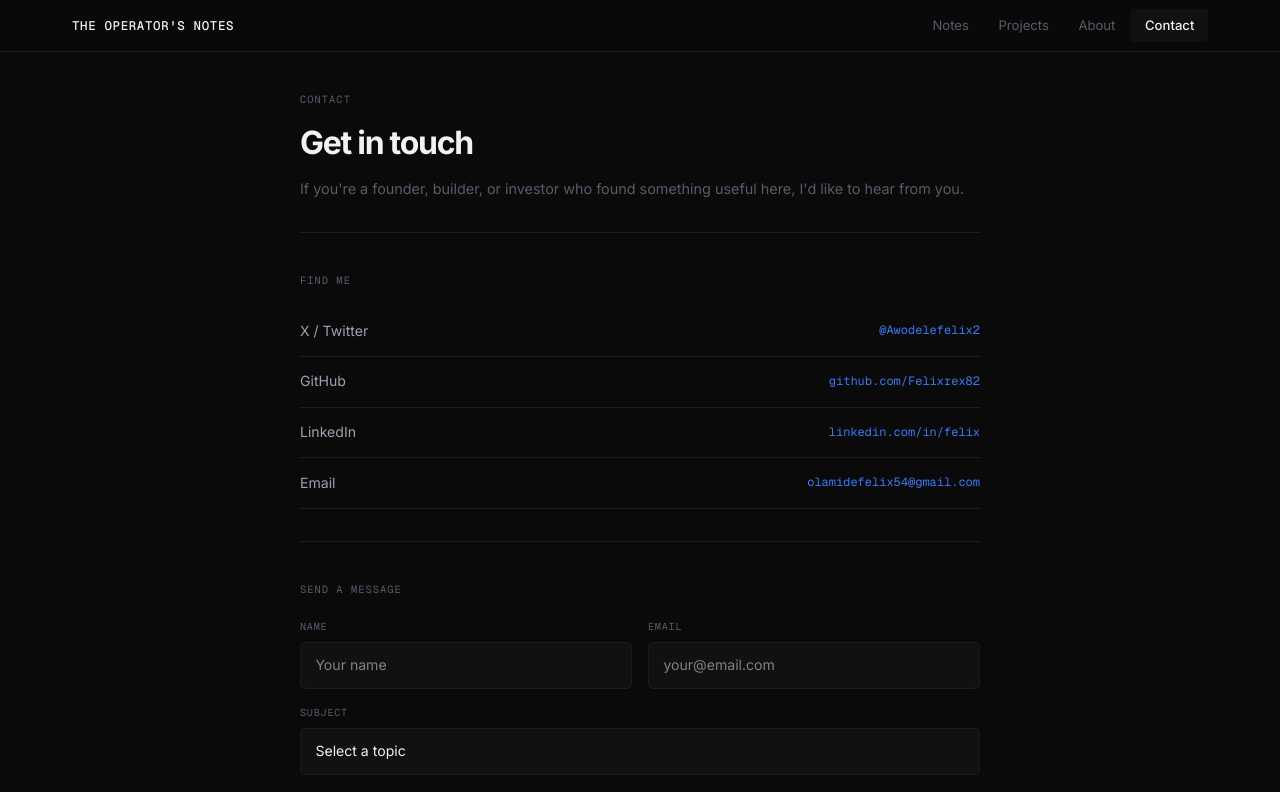
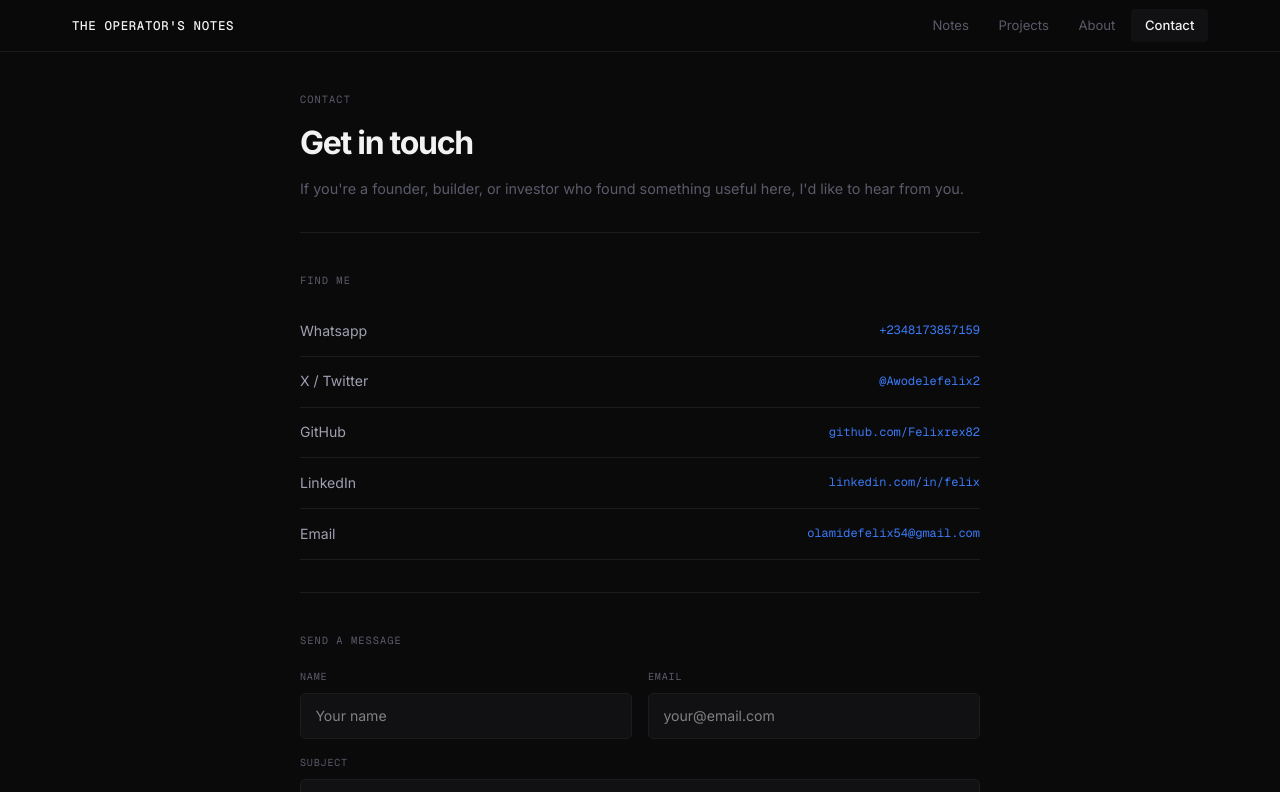
Before and after one commit to Felixrex82/operators-notes, a Next.js app: page /contact in a window 1280 px wide. Shown: the top 792 px of the page. Built offline with nearby package versions, Linux system fonts and the light colour scheme.

Commit message:
Add Whatsapp contact information to socials

```diff
--- a/app/contact/page.tsx
+++ b/app/contact/page.tsx
@@ -2,6 +2,7 @@
 import { useState } from "react";
 
 const socials = [
+  { label: "Whatsapp", handle: "+2348173857159", href: "https://wa.me/qr/RQTA7MVPJYHQE1" },
   { label: "X / Twitter", handle: "@Awodelefelix2", href: "https://x.com/awodelefelix2" },
   { label: "GitHub", handle: "github.com/Felixrex82", href: "https://github.com/Felixrex82" },
   { label: "LinkedIn", handle: "linkedin.com/in/felix", href: "https://linkedin.com" },
```
